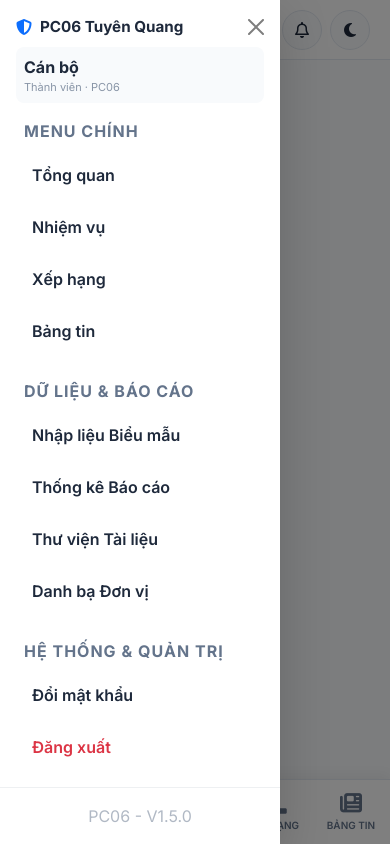
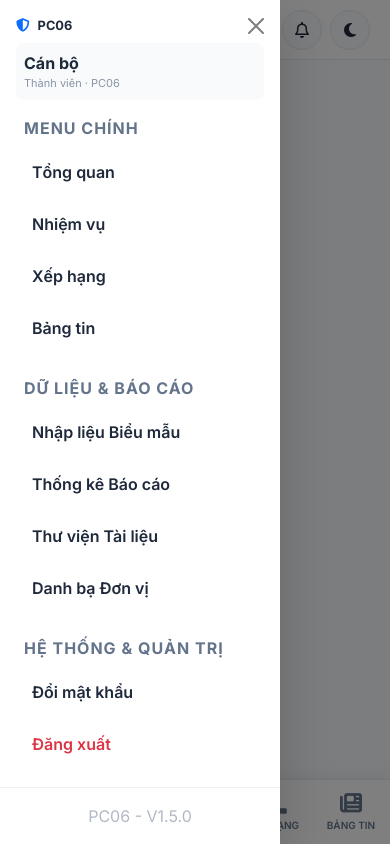
Before and after one commit to NguyenVanThe30081994/PC06Offline, a Python web app: template templates/input_mobile.html in a window 390 px wide, after a click that opens the changed part. Run offline with Jinja, Linux system fonts and the light colour scheme; the template is opened without the code that fills it, so the values that code supplies are empty.

Commit message:
Update base_mobile.html

```diff
--- a/templates/base_mobile.html
+++ b/templates/base_mobile.html
@@ -289,8 +289,8 @@
         <div class="offcanvas-header p-3 d-flex flex-column align-items-start">
             <div class="d-flex justify-content-between w-100 align-items-center mb-2">
                 <div class="d-flex align-items-center gap-2">
-                    <i class="fa-solid fa-shield-halved text-primary"></i>
-                    <span class="fw-bold" style="font-size: 0.95rem; color: var(--text-main);">PC06 Tuyên Quang</span>
+                    <i class="fa-solid fa-shield-halved text-primary" style="font-size: 0.85rem;"></i>
+                    <span class="fw-bold" style="font-size: 0.8rem; color: var(--text-main);">PC06</span>
                 </div>
                 <button type="button" class="btn-close" data-bs-dismiss="offcanvas"></button>
             </div>
```
